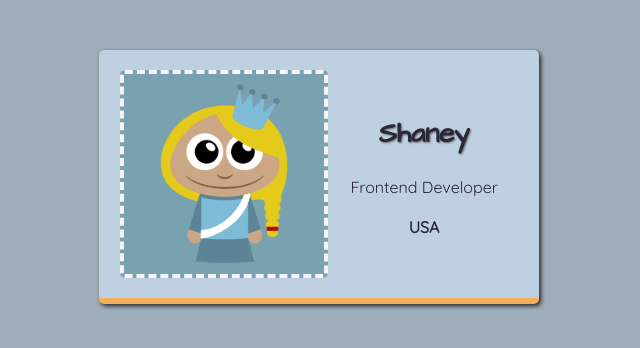
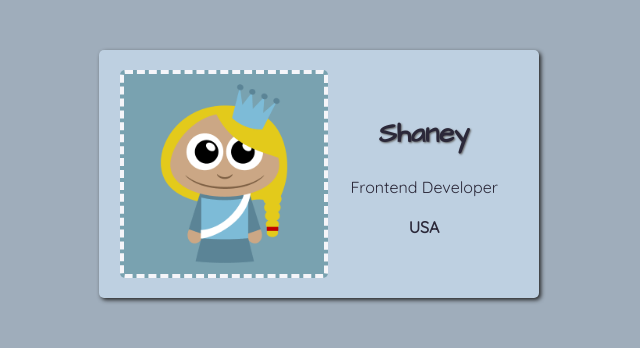
Before and after one commit to shaneyEB/scrimba, a browser extension: page project-2-business-card/index.html in a window 1280 px wide. Shown: the whole page, without its empty margins (321-961 px from the left). Drawn offline with nearby package versions, Linux system fonts and the light colour scheme.

Commit message:
Update styles.css

```diff
--- a/project-2-business-card/styles.css
+++ b/project-2-business-card/styles.css
@@ -36,7 +36,6 @@ body {
     text-align: center;
     background: #bed0e1;
     color: #2b2839;
-    border-bottom: 6px solid #f0b159;
     border-radius: 5px;
     box-shadow: 2px 2px 4px #242424;
     /*
@@ -55,6 +54,7 @@ body {
     border-radius: 5px;
 }
 
+
 /*
 Stretch goals:
 Find other ways you can personalize
@@ -67,7 +67,6 @@ the design of your business card, e.g.:
 - animations     🤯🤯🤯
 */
 
-
 #xcard {
     animation: myCard 2s ease 0s 1 normal forwards;
 }
@@ -77,7 +76,6 @@ the design of your business card, e.g.:
         opacity: 0;
         transform: translateX(-250px);
     }
-
     100% {
         opacity: 1;
         transform: translateX(0);
@@ -92,7 +90,6 @@ the design of your business card, e.g.:
     0% {
         transform: scale(2);
     }
-
     100% {
         transform: scale(1);
     }
```
